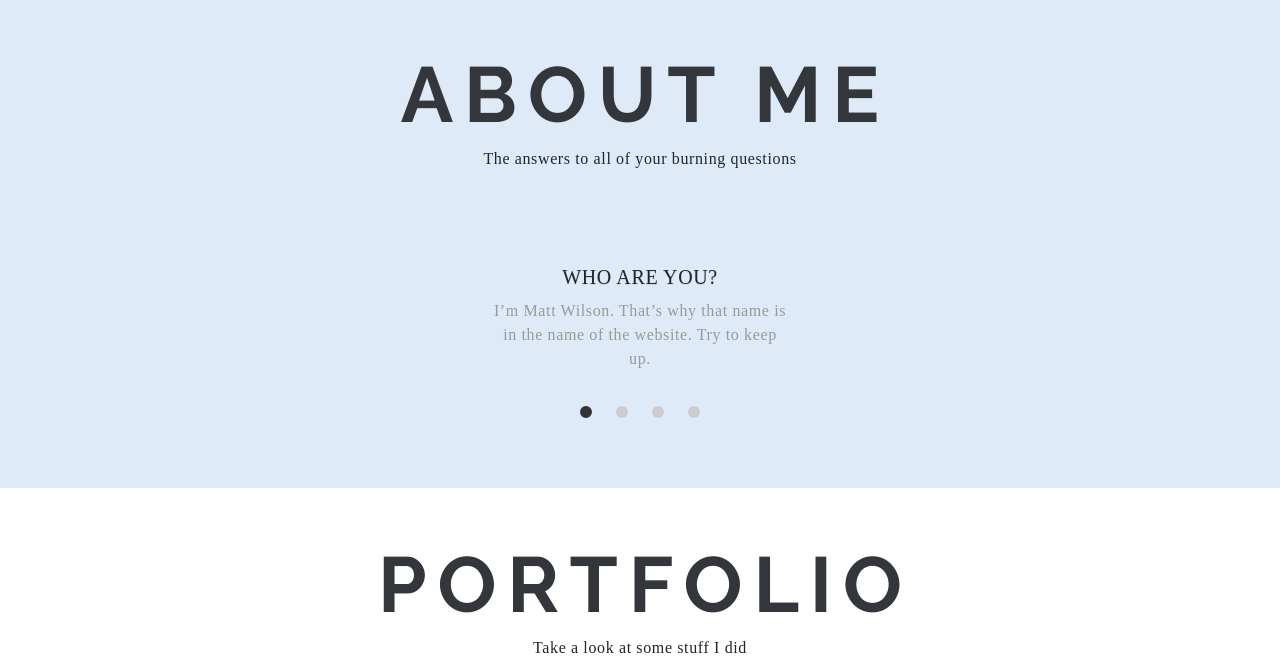
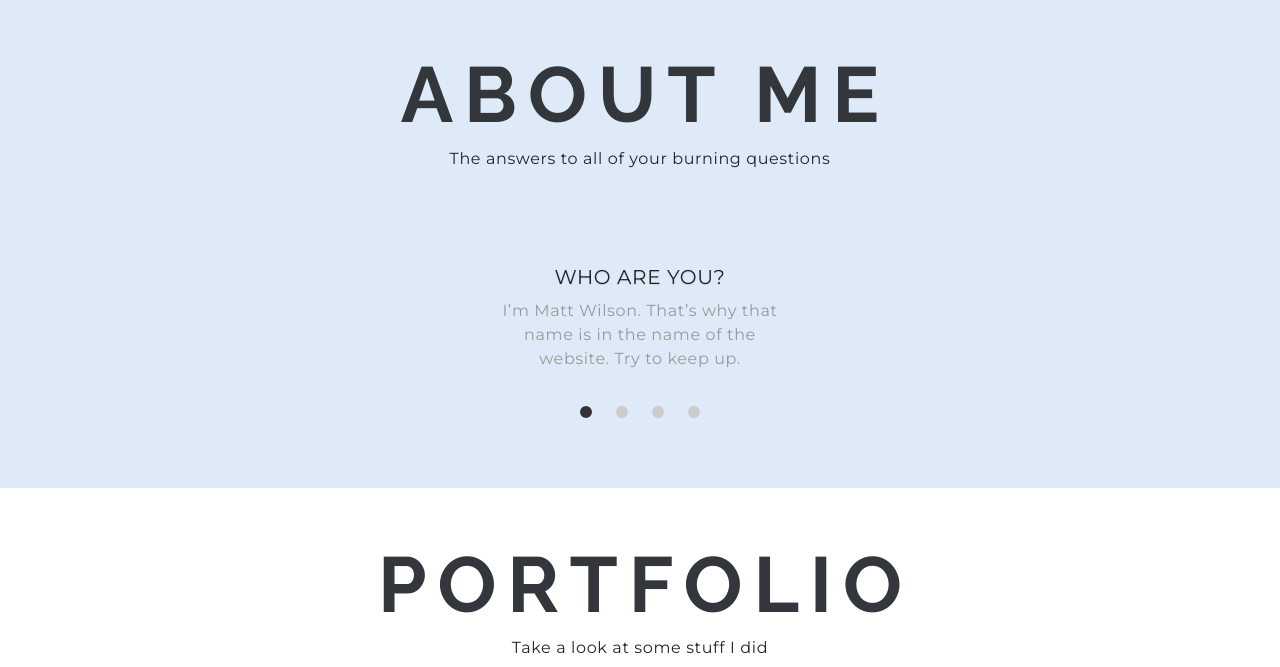
Before and after one commit to mattwilsonuxdesign/mattwilsonuxdesign.github.io, a website: page index.html in a window 1280 px wide. Shown: the part 802-1469 px from the top of the page. Drawn offline with nearby package versions, Linux system fonts and the light colour scheme; a script that the page names is missing.

Commit message:
Update index.html

```diff
--- a/index.html
+++ b/index.html
@@ -17,6 +17,8 @@
   <link href="https://fonts.googleapis.com/css?family=Arvo:400,400i,700,700i" rel="stylesheet">
   <link rel="preconnect" href="https://fonts.gstatic.com">
   <link href="https://fonts.googleapis.com/css2?family=Raleway:wght@700&display=swap" rel="stylesheet">
+  <link href="https://fonts.googleapis.com/css2?family=Roboto:wght@400;500&display=swap" rel="stylesheet">
+  <link href="https://fonts.googleapis.com/css2?family=Montserrat&display=swap" rel="stylesheet">
 
   <!-- Bootstrap core CSS -->
   <link href="vendor/bootstrap/css/bootstrap.min.css" rel="stylesheet">
```
